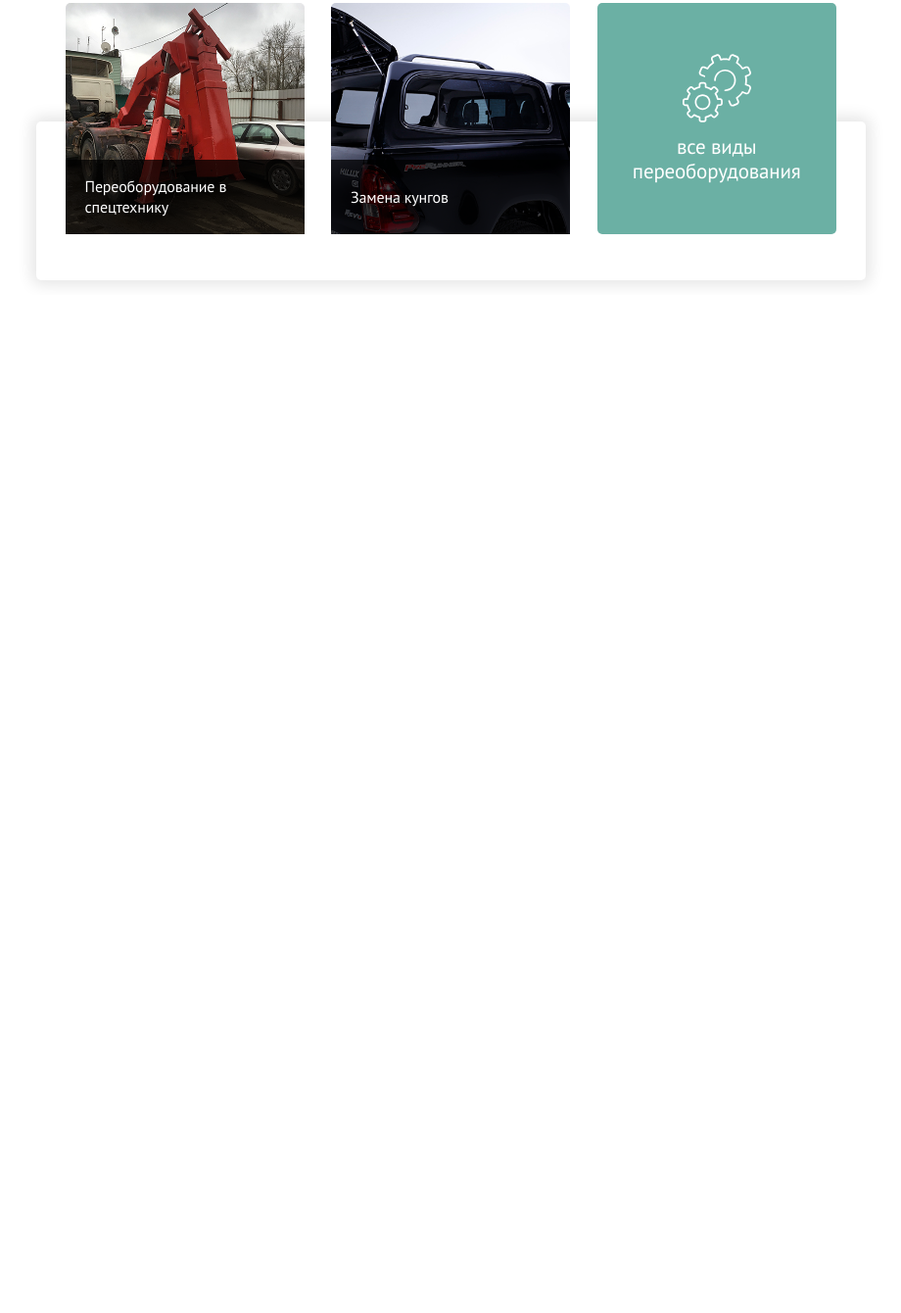
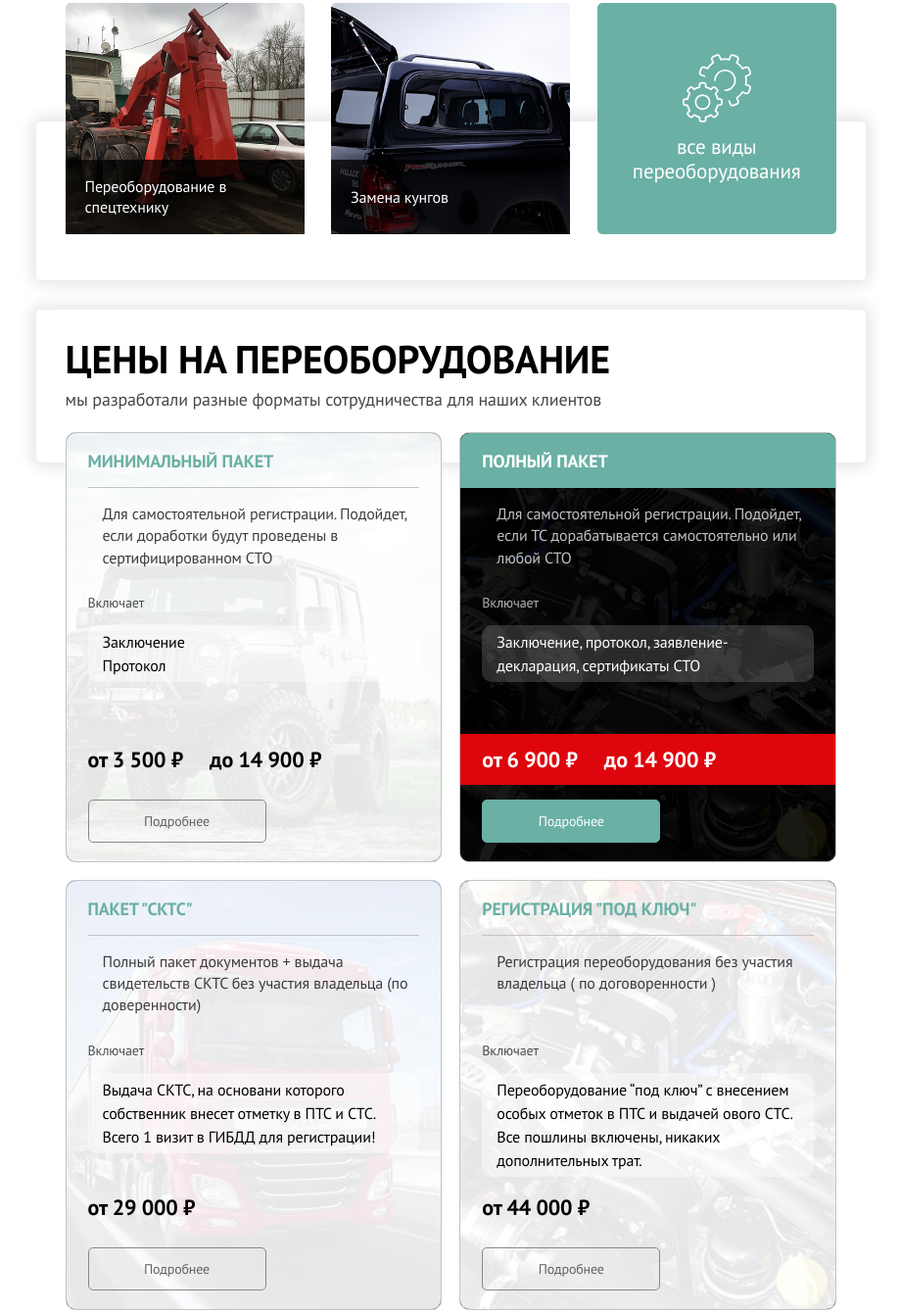
Before and after one commit to AlexKobiliansky/next_v2, a website: page app/index.html in a window 1280 px wide. Shown: the part 2207-3547 px from the top of the page at 98% size, without its empty margins (326-1246 px from the left). Before the commit the page ends 2508 px from the top, so only its background shows below. Drawn offline with Linux system fonts and the light colour scheme.

Commit message:
section prices complete

```diff
--- a/app/index.html
+++ b/app/index.html
@@ -493,6 +493,91 @@
 				</section>
 				<!-- ======= SECTION POPULARS END ======= -->
 
+				<!-- ======= SECTION PRICES START ======= -->
+				<section class="s-prices">
+					<div class="s-prices-content">
+						<h2 class="section-title">Цены на переоборудование</h2>
+						<div class="section-subtitle">мы разработали разные форматы сотрудничества для наших клиентов</div>
+						<div class="prices-wrap">
+							<!-- price-item -->
+							<div class="price-item" style="background-image: url('img/price-img-1.jpg');">
+								<div class="price-item-content">
+									<div class="price-item-title">
+										<span>Минимальный пакет</span>
+									</div>
+									<div class="price-item-desc">Для самостоятельной регистрации. Подойдет, если доработки будут проведены в сертифицированном СТО</div>
+									<div class="price-item-include">
+										<span>Включает</span>
+										<div>Заключение <br> Протокол</div>
+									</div>
+									<div class="price-item-price">от 3 500 &#8381;  &nbsp;&nbsp;&nbsp; до 14 900 &#8381;</div>
+
+									<a href="#0" class="price-item-btn">Подробнее</a>
+								</div>
+							</div>
+							<!-- /price-item -->
+
+							<!-- price-item -->
+							<div class="price-item chosen" style="background-image: url('img/price-img-2.jpg');">
+								<div class="price-item-content">
+									<div class="price-item-title">
+										<span>Полный пакет</span>
+									</div>
+									<div class="price-item-desc">Для самостоятельной регистрации. Подойдет, если ТС дорабатывается самостоятельно или любой СТО</div>
+									<div class="price-item-include">
+										<span>Включает</span>
+										<div>Заключение, протокол, заявление-декларация, сертификаты СТО</div>
+									</div>
+									<div class="price-item-price">от 6 900 &#8381; &nbsp;&nbsp;&nbsp; до 14 900 &#8381;</div>
+
+									<a href="#0" class="price-item-btn">Подробнее</a>
+								</div>
+							</div>
+							<!-- /price-item -->
+
+							<!-- price-item -->
+							<div class="price-item" style="background-image: url('img/price-img-3.jpg');">
+								<div class="price-item-content">
+									<div class="price-item-title">
+										<span>Пакет "СКТС"</span>
+									</div>
+									<div class="price-item-desc">Полный пакет документов + выдача свидетельств СКТС без участия владельца (по доверенности)</div>
+									<div class="price-item-include">
+										<span>Включает</span>
+										<div>Выдача СКТС, на основани которого собственник внесет отметку в ПТС и СТС. Всего 1 визит в ГИБДД для регистрации!</div>
+									</div>
+									<div class="price-item-price">от 29 000 &#8381;</div>
+
+									<a href="#0" class="price-item-btn">Подробнее</a>
+								</div>
+							</div>
+							<!-- /price-item -->
+
+							<!-- price-item -->
+							<div class="price-item" style="background-image: url('img/price-img-4.jpg');">
+								<div class="price-item-content">
+									<div class="price-item-title">
+										<span>Регистрация "под ключ"</span>
+									</div>
+									<div class="price-item-desc">Регистрация переоборудования без участия владельца ( по договоренности )</div>
+									<div class="price-item-include">
+										<span>Включает</span>
+										<div>Переоборудование “под ключ” с внесением особых отметок в ПТС и выдачей ового СТС. Все пошлины включены, никаких дополнительных трат.</div>
+									</div>
+									<div class="price-item-price">от 44 000 &#8381;</div>
+
+									<a href="#0" class="price-item-btn">Подробнее</a>
+								</div>
+							</div>
+							<!-- /price-item -->
+
+
+						</div>
+					</div>
+
+				</section>
+				<!-- ======= SECTION PRICES END ======= -->
+
 			</div>
 		</div>
 
--- a/app/js/common.js
+++ b/app/js/common.js
@@ -178,6 +178,12 @@ $(document).ready(function(){
         if ($(window).width()>480) {
             $('.adv-item-title').height('auto').equalHeights();
         }
+
+        if ($(window).width()>768) {
+            $('.price-item-title').height('auto').equalHeights();
+            $('.price-item-desc').height('auto').equalHeights();
+            $('.price-item-include').height('auto').equalHeights();
+        }
     }
 
     $(window).resize(function() {
--- a/app/sass/base/_media.sass
+++ b/app/sass/base/_media.sass
@@ -94,6 +94,14 @@
 // ≥768px
 +media-breakpoint-down(sm)
 
+  .prices-wrap
+    justify-content: center
+
+  .price-item
+    width: 80%
+    &-include
+      margin-bottom: 15px
+
   .pop-item
     width: calc(50% - 15px)
     margin-bottom: 30px
@@ -136,6 +144,16 @@
 
 // ≥480px
 +media-breakpoint-down(xs)
+
+  .s-prices
+    &:before
+      height: 240px
+
+  .price-item
+    width: 100%
+
+  .section-subtitle
+    text-align: center
 
   .s-populars
     padding-left: 10px
@@ -302,6 +320,25 @@
 
 @media (max-width: 390px)
 
+  .price-item
+    &-title
+      font-size: 17px
+    &-desc
+      font-size: 14px
+      margin-bottom: 10px
+    &-include
+      &>div
+        font-size: 14px
+    &-price
+      font-size: 20px
+    &-btn
+      width: 160px
+      padding: 12px
+
+  .s-prices
+    padding-left: 10px
+    padding-right: 10px
+
   .pop-item
     width: 100%
     height: 240px
--- a/app/sass/layout/_s-populars.sass
+++ b/app/sass/layout/_s-populars.sass
@@ -1,7 +1,7 @@
 .s-populars
   padding: 45px 30px 20px
   position: relative
-  margin-bottom: 15px
+  margin-bottom: 30px
   &-content
     position: relative
     z-index: 2
--- /dev/null
+++ b/app/sass/layout/_s-prices.sass
@@ -0,0 +1,126 @@
+.s-prices
+  padding: 30px 30px 10px
+  position: relative
+  &-content
+    position: relative
+    z-index: 2
+  &:before
+    content: ''
+    position: absolute
+    width: 100%
+    border-radius: 5px
+    +boxshadow
+    left: 0
+    top: 0
+    height: 156px
+  .section-subtitle
+    margin-bottom: 20px
+
+.prices-wrap
+  display: flex
+  flex-wrap: wrap
+  justify-content: space-between
+
+.price-item
+  +bg-cover
+  position: relative
+  width: calc(50% - 9px)
+  margin-bottom: 18px
+  border: 1px solid #c4c4c4
+  padding: 0 22px 19px
+  border-radius: 10px
+  overflow: hidden
+  &:after
+    content: ''
+    position: absolute
+    width: 100%
+    height: 100%
+    left: 0
+    top: 0
+    background-color: rgba(#fff, .9)
+  &-content
+    position: relative
+    z-index: 2
+  &-title
+    width: calc(100% + 44px)
+    position: relative
+    left: -22px
+    line-height: 1.2
+    padding: 18px 22px 0
+    font-weight: 700
+    font-size: 18px
+    text-transform: uppercase
+    color: $accent-green
+
+    margin-bottom: 15px
+    span
+      display: block
+      border-bottom: 1px solid #c4c4c4
+      padding-bottom: 15px
+
+  &-desc
+    padding-left: 15px
+    line-height: 1.4
+    color: rgba($text, .75)
+    margin-bottom: 22px
+  &-include
+    margin-bottom: 5px
+    &>span
+      font-size: 14px
+      display: inline-block
+      color: rgba($text, .69)
+      margin-bottom: 12px
+    &>div
+      padding: 5px 15px
+      border-radius: 10px
+      background-color: rgba(#fff, .4)
+  &-price
+    font-size: 22px
+    font-weight: 700
+    line-height: 1
+    position: relative
+    width: calc(100% + 44px)
+    left: -22px
+    padding: 15px 22px
+    margin-bottom: 15px
+  &-btn
+    display: inline-block
+    width: 182px
+    line-height: 1
+    padding: 14px
+    border-radius: 5px
+    text-align: center
+    font-size: 14px
+    color: #636363
+    border: 1px solid #888888
+    +mt(.3s)
+    &:hover
+      background-color: $accent-green
+      border-color: $accent-green
+      color: #fff
+  &.chosen
+    color: #fff
+    .price-item-title
+      background-color: $accent-green
+      color: #fff
+      span
+        border-bottom: none
+    &:after
+      background-color: rgba(#000, .9)
+    .price-item-desc
+      color: rgba(#fff, .75)
+    .price-item-include
+      &>span
+        color: rgba(#fff, .69)
+      &>div
+        background-color: rgba(#fff, .16)
+    .price-item-price
+      background-color: $accent-red
+      color: #fff
+    .price-item-btn
+      background-color: $accent-green
+      border-color: $accent-green
+      color: #fff
+      &:hover
+        background-color: darken($accent-green, 10%)
+        border-color: darken($accent-green, 10%)
--- a/app/sass/main.sass
+++ b/app/sass/main.sass
@@ -10,6 +10,7 @@
 @import layout/s-intro
 @import layout/s-advantages
 @import layout/s-populars
+@import layout/s-prices
 @import layout/footer
 
 
```
Also changed, not shown: app/css/main.min.css, app/img/price-img-1.jpg (added), app/img/price-img-2.jpg (added), app/img/price-img-3.jpg (added), app/img/price-img-4.jpg (added), app/js/scripts.min.js.
